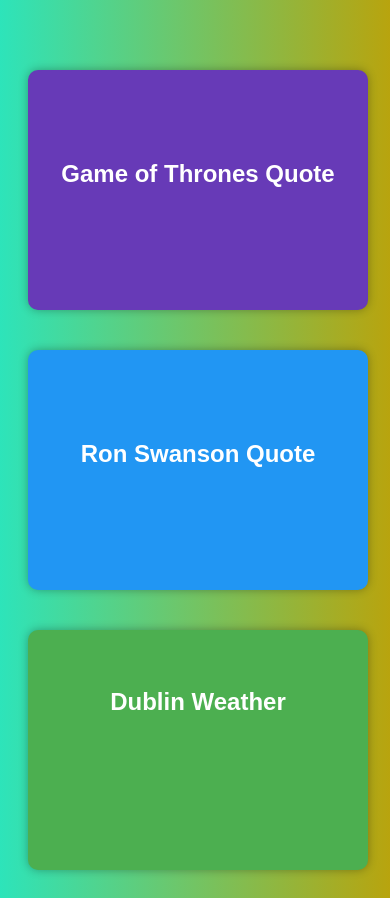
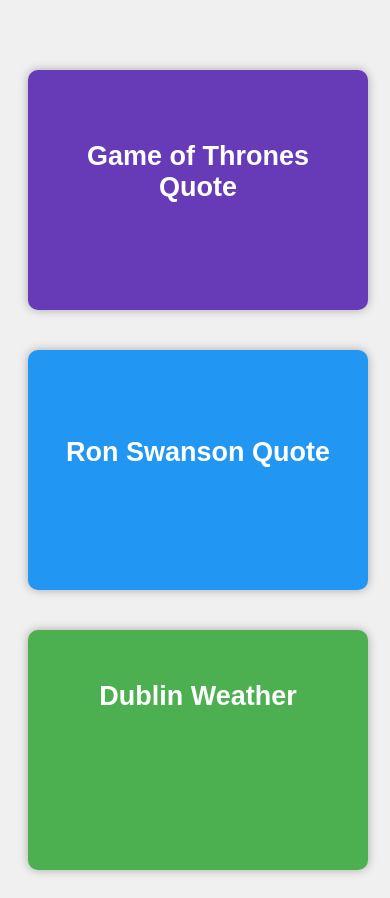
Before and after one commit to Abhisheksinha1506/Abhisheksinha1506.github.io, a plain HTML site: page index.html in a window 390 px wide. Drawn offline with Linux system fonts and the light colour scheme; no server answers.

Commit message:
Improvements

```diff
--- a/index.html
+++ b/index.html
@@ -1,6 +1,8 @@
-<html>
+<html lang="en">
   <head>
     <link rel="stylesheet" href="style.css">
+    <meta name=”viewport” content=”width=device-width, initial-scale=1″>
+    <meta name="description" content="Just a test website">
     <meta charset="UTF-8">
     <title>Weather, Quote and GoT Quote</title>
     <link rel="stylesheet" href="style.css">
--- a/style.css
+++ b/style.css
@@ -44,7 +44,7 @@ body {
 
 /* Set the background color as a random gradient */
 body {
-  background: linear-gradient(to right,#2de4ba,#b8a40e);
+  background: #F0F0F0;
 }
 
 /* Set the container to flex and wrap items on smaller screens */
@@ -65,6 +65,7 @@ body {
 @media screen and (max-width: 768px) {
   .container {
     flex-direction: column-reverse;
+    font-size: large;
   }
 }
 
```
